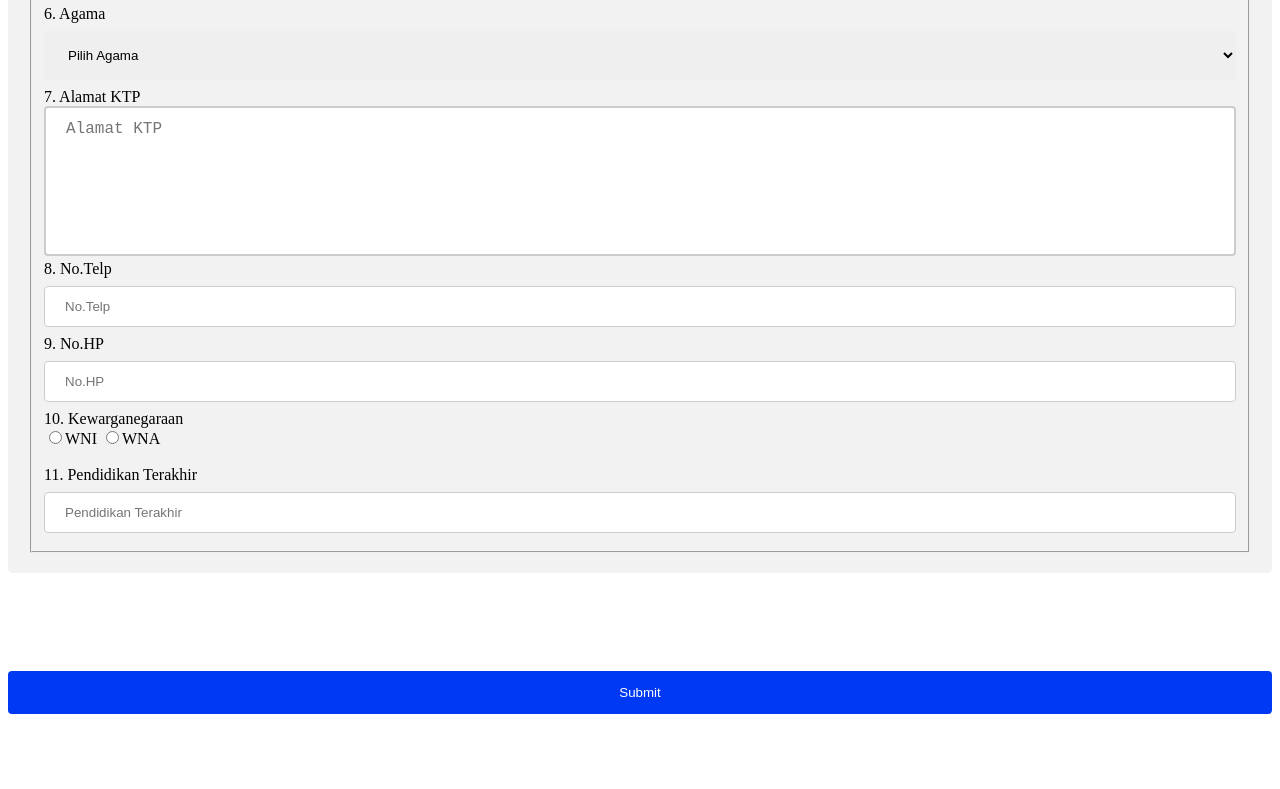
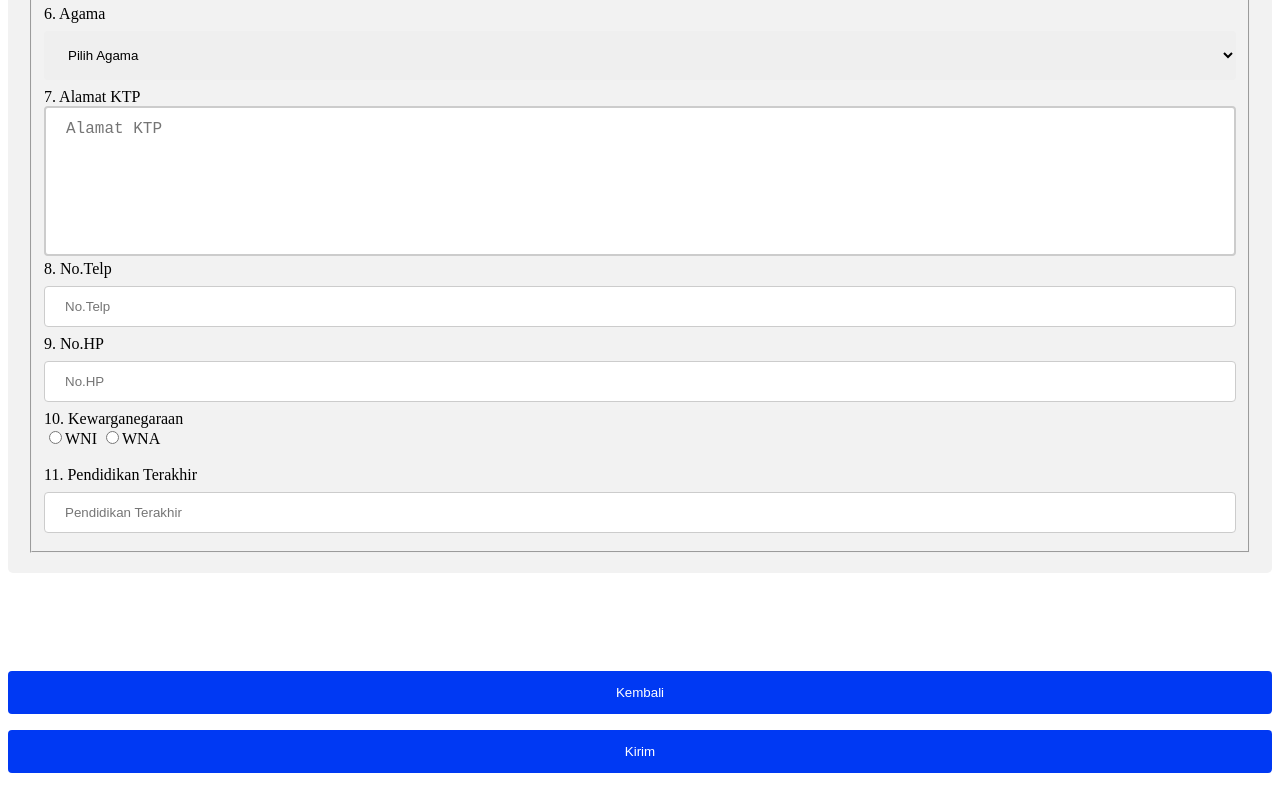
Before and after one commit to Tokosepatucirebon/abifajaraf.github.io, a plain HTML site: page p04frmcss.html in a window 1280 px wide. Shown: the part 3503-4292 px from the top of the page. Before the commit the page ends 4233 px from the top, so only its background shows below. Drawn offline with Linux system fonts and the light colour scheme.

Commit message:
Update p04frmcss.html
edit file

```diff
--- a/p04frmcss.html
+++ b/p04frmcss.html
@@ -285,7 +285,8 @@
     <br>
     <br>
     <center>
-        <input type="submit" value="Submit">
+        <input type="submit" value="Kembali">
+        <input type="submit" value="Kirim">
     </center>
 </body>
 </html>
```
